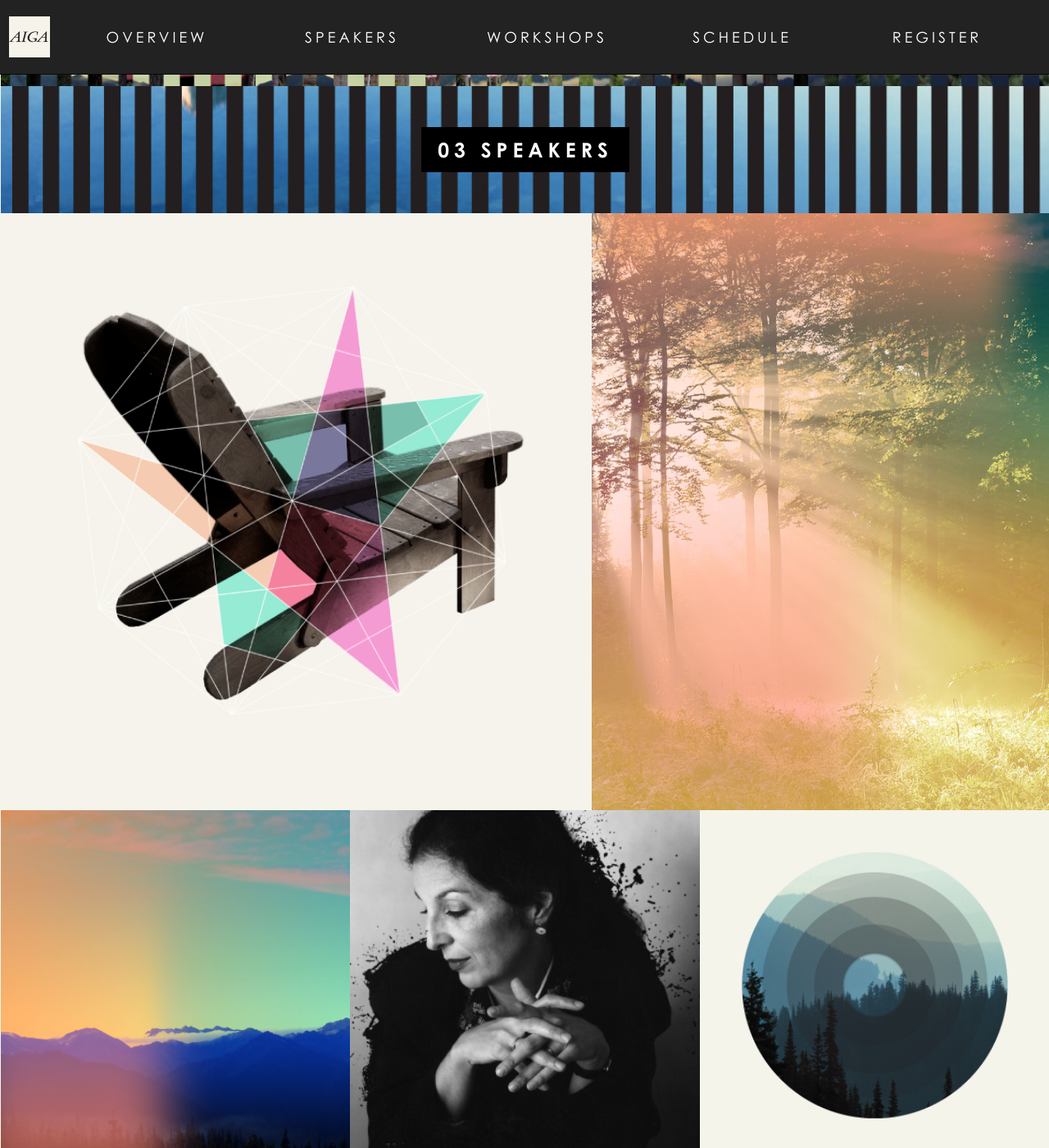
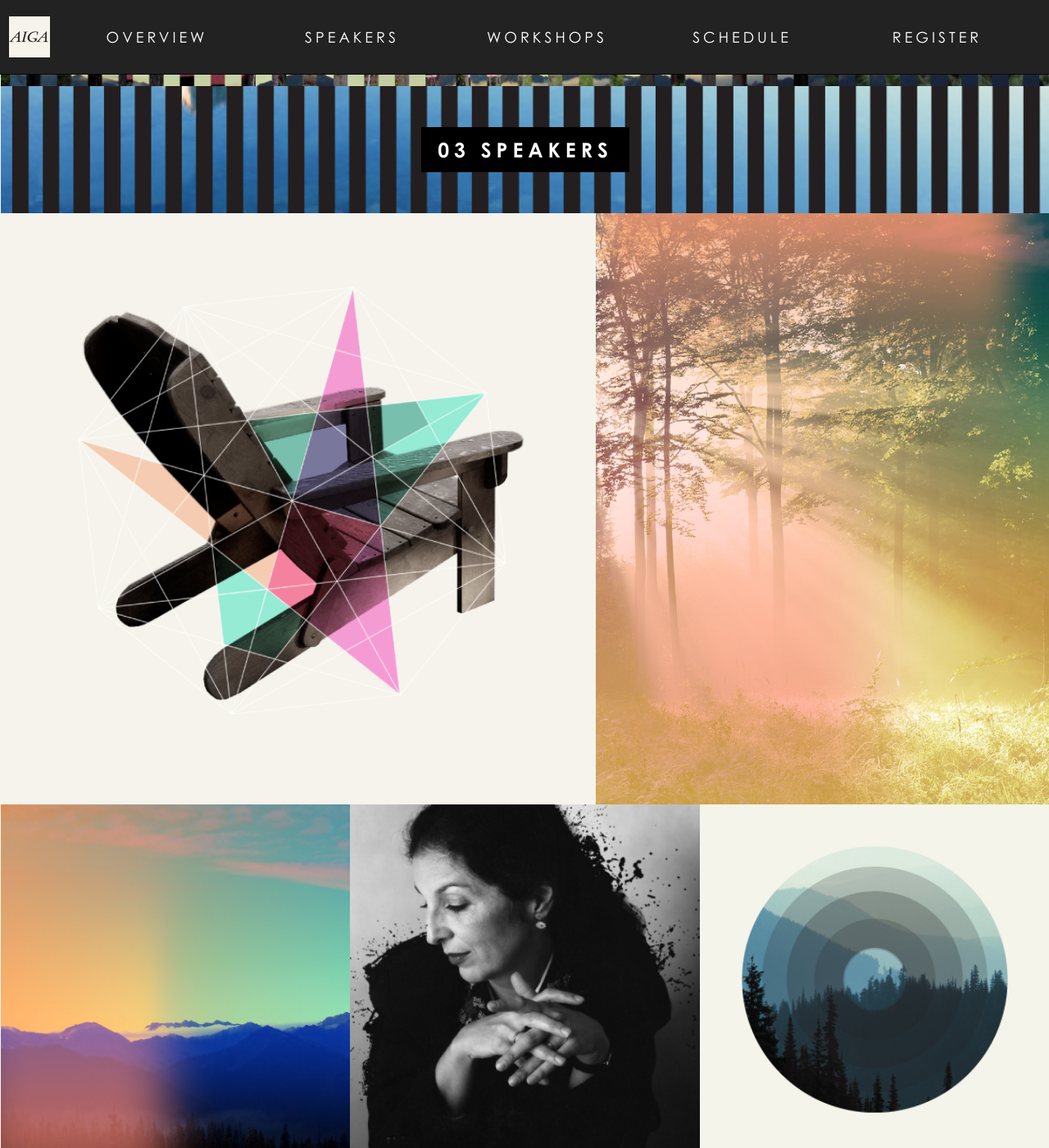
Before and after one commit to aiga-seattle/2015.aigaintothewoods.com, a Jekyll site: the page built from index.html, in a window 1280 px wide and 1400 px high, scrolled down 1442 px. Shown: the whole window at 82% size. Built offline with Jekyll 4.4.1, drawn with Linux system fonts in a browser that asks for light colours; nearby versions of some CDN libraries; some web fonts are replaced.

Commit message:
Refactor as row background

```diff
--- a/_sass/old_intothewoods/_grid.scss
+++ b/_sass/old_intothewoods/_grid.scss
@@ -29,6 +29,13 @@
   }
 }
 
+.background-trees {
+  background-image: url('/images/cascade-trees.jpg');
+  background-size: contain;
+  background-repeat: no-repeat;
+  background-position: right;
+}
+
 .container-fluid.no-gutters {
   padding-right: 0;
   padding-left: 0;
--- a/index.html
+++ b/index.html
@@ -33,12 +33,9 @@ layout: default
 
   <section class="speakers-grid row subsection">
     <div class="container-fluid no-gutters">
-      <div class="row no-gutters">
+      <div class="row no-gutters background-trees">
         <div class="col-xs-7">
           <img src="/images/chair.png"/>
-        </div>
-        <div class="col-xs-5">
-          <img src="/images/cascade-trees.jpg"/>
         </div>
       </div>
       <div class="row no-gutters">
```
